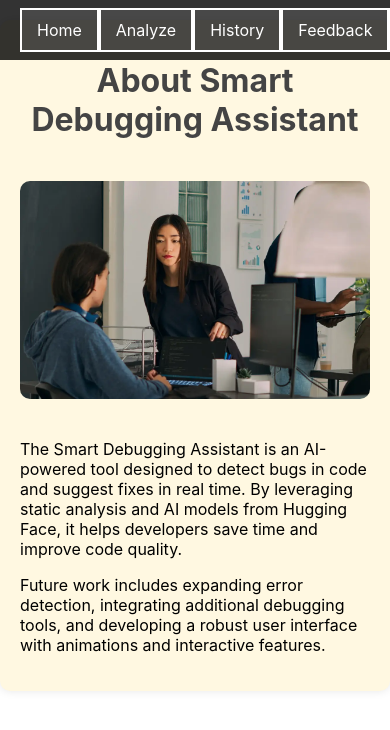
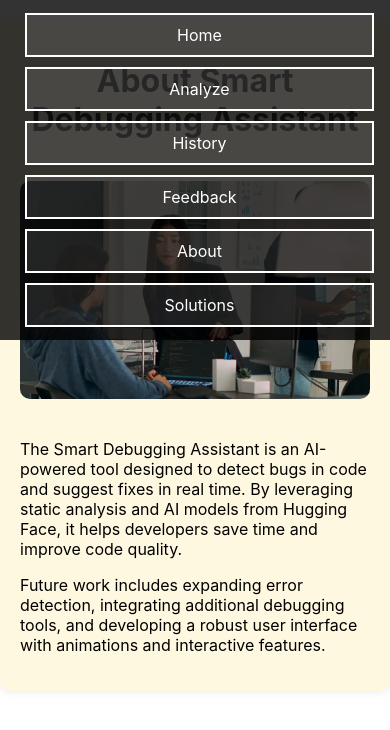
Before and after one commit to avinashmadnani05/Debug_Wizard, a React (Create React App) app in the folder Frontend/debuger/: page /about in a window 390 px wide. Shown: the top 730 px of the page. Built offline with nearby package versions, Linux system fonts and the light colour scheme.

Commit message:
Update Navbar.css

```diff
--- a/Frontend/debuger/src/styles/Navbar.css
+++ b/Frontend/debuger/src/styles/Navbar.css
@@ -28,22 +28,36 @@
     justify-content: space-around;
     align-items: center;
     width: 100%;
+    flex-wrap: wrap; /* Ensures items wrap in smaller screens */
 }
 
 .navbar a {
-    display: block;  /* Ensuring all links are block-level elements */
+    display: block;
     color: #fff;
     text-decoration: none;
     font-size: 1rem;
     padding: 10px 15px;
-    border: 2px solid #fff; /* Adding a border */
-    background: rgba(255, 255, 255, 0.1); /* Slight background for visibility */
+    border: 2px solid #fff;
+    background: rgba(255, 255, 255, 0.1);
     transition: color 0.2s ease, background 0.3s ease, transform 0.2s ease;
     text-align: center;
+    margin: 5px; /* Adds spacing between items */
+}
+
+/* Responsive Design */
+@media (max-width: 600px) {
+    .navbar-content {
+        flex-direction: column; /* Stack items in small screens */
+        align-items: center;
+    }
+
+    .navbar a {
+        width: 90%; /* Makes buttons fit within screen width */
+    }
 }
 
 .navbar a:hover {
     color: #ddd;
     background: rgba(255, 255, 255, 0.2);
-    transform: scale(1.05); /* Slight scale effect */
+    transform: scale(1.05);
 }
```
